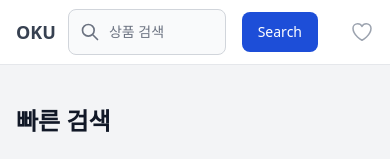
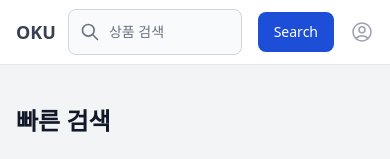
Before and after one commit to Newserenity/oku-app, a Next.js app: page / in a window 390 px wide. Shown: the top 159 px of the page. Built offline with nearby package versions, Linux system fonts and the light colour scheme.

Commit message:
header fix

```diff
--- a/components/navigators/Header.tsx
+++ b/components/navigators/Header.tsx
@@ -1,13 +1,9 @@
-import { Fragment, useState } from "react";
-import { Dialog, Popover, Tab, Transition } from "@headlessui/react";
 import {
-  Bars3Icon,
   HeartIcon,
-  MagnifyingGlassIcon,
-  ShoppingBagIcon,
-  XMarkIcon,
+  UserCircleIcon,
+  UserIcon,
+  UsersIcon,
 } from "@heroicons/react/24/outline";
-import Image from "next/image";
 import SearchBar from "./SearchBar";
 import EventBar from "./EventBar";
 import Link from "next/link";
@@ -142,21 +138,12 @@ const navigation = {
   ],
 };
 
-function classNames(...classes: any) {
-  return classes.filter(Boolean).join(" ");
-}
-
 function Header() {
-  const [open, setOpen] = useState(false);
-
   return (
     <div className="bg-white">
       <header className="relative bg-white">
         <EventBar />
-        <nav
-          aria-label="Top"
-          className="mx-auto max-w-7xl px-4 sm:px-6 lg:px-8 flex flex-row justify-between border-b border-gray-200"
-        >
+        <nav className="mx-auto max-w-7xl px-4 sm:px-6 lg:px-8 flex flex-row justify-between border-b border-gray-200">
           <div className="">
             <div className="flex h-16 items-center">
               <div className="ml-auto flex items-center">
@@ -201,14 +188,14 @@ function Header() {
 
           <SearchBar></SearchBar>
 
-          <div className="">
+          <div className="hidden sm:flex">
             <div className="flex h-16 items-center">
               <div className="ml-auto flex items-center">
-                <div className="hidden lg:flex lg:flex-1 lg:items-center lg:justify-end lg:space-x-6">
+                <div className="flex flex-1 items-center justify-end space-x-6">
                   <a className="text-sm font-medium text-gray-700 hover:text-gray-800">
                     <Link href="/users/login">로그인</Link>
                   </a>
-                  <span className="h-6 w-px bg-gray-200" aria-hidden="true" />
+                  <span className="h-6 w-px bg-gray-200" />
                   <a
                     href="#"
                     className="text-sm font-medium text-gray-700 hover:text-gray-800"
@@ -216,18 +203,16 @@ function Header() {
                     회원가입
                   </a>
                 </div>
-
-                {/* Like */}
-                <div className="ml-4 flow-root lg:ml-6">
-                  <a href="#" className="group -m-2 flex items-center p-2">
-                    <HeartIcon
-                      className="h-6 w-6 flex-shrink-0 text-gray-400 group-hover:text-gray-500"
-                      aria-hidden="true"
-                    />
-                  </a>
-                </div>
               </div>
             </div>
+          </div>
+          {/* Like */}
+          <div className="flex flex-row sm:hidden">
+            <a href="#" className="group -m-2 flex items-center p-2">
+              <Link href="/users/login">
+                <UserCircleIcon className="h-6 w-6 flex-shrink-0 text-gray-400 group-hover:text-gray-500" />
+              </Link>
+            </a>
           </div>
         </nav>
       </header>
--- a/pages/users/login.tsx
+++ b/pages/users/login.tsx
@@ -4,10 +4,10 @@ function login() {
   return (
     <>
       <div className="h-screen w-full flex flex-col justify-center items-center bg-gradient-to-r from-indigo-200 via-purple-200 to-pink-200">
-        <div className="relative p-4 w-full max-w-md h-full">
-          <div className="relative bg-white rounded-lg shadow dark:bg-gray-700">
-            <div className="py-6 px-6 lg:px-8">
-              <h3 className="mb-4 text-xl font-medium text-gray-900 dark:text-white">
+        <div className="relative p-4 w-full max-w-md h-auto">
+          <div className="relative bg-white rounded-lg shadow dark:bg-gray-700 py-4">
+            <div className="py-10 px-10">
+              <h3 className="mb-8 text-2xl font-medium text-gray-900 dark:text-white">
                 로그인
               </h3>
               <form className="space-y-6" action="#">
```
